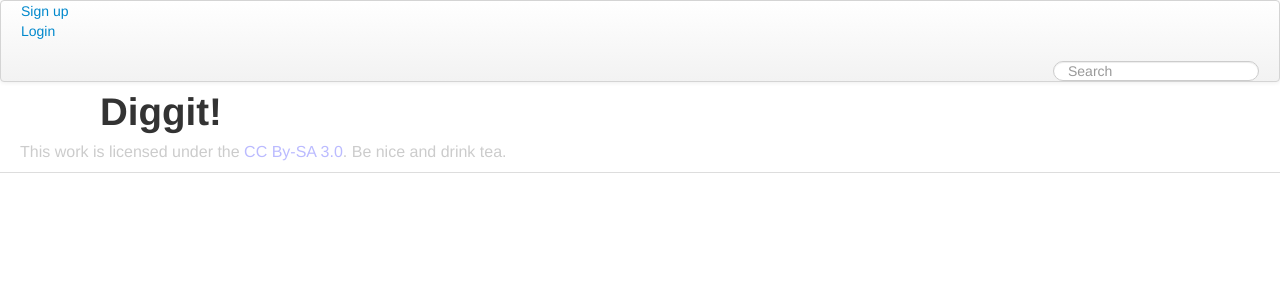
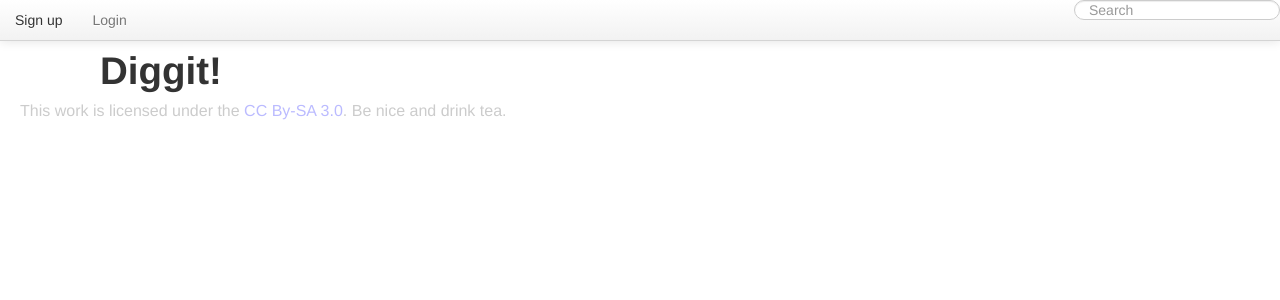
Before and after one commit to viennalabs/diggit, a Django app: page / in a window 1280 px wide. Shown: the top 300 px of the page. Run offline with Django 3.2, Linux system fonts and the light colour scheme; data that the repository does not hold is empty.

Commit message:
enough css. back to hacking.

```diff
--- a/diggit/templates/base.html
+++ b/diggit/templates/base.html
@@ -36,12 +36,16 @@
         .footer a {
             color: #bbbbff;
         }
+        .searchbar {
+        	padding-bottom: 10px
+        }
+
 	</style>
 </head>
 
 <body>
 
-	<div class="nav-tabs header">
+	<div class="navbar navbar-fixed-top">
 		<div class="navbar-inner container-fluid nav-elements">
 
 			{% if user.is_authenticated %}
@@ -52,11 +56,11 @@
 			<li><a href="{% url 'login' %}">Login</a></li>
 			</ul>
 			{% endif %}
-			<span class="searchbar">
+			<form class="searchbar">
 				<input type="text" class="search-query pull-right" placeholder="Search" id="searchbar">
-			</span>
+			</form>
 
-	</div>
+		</div>
 	<div class="offset1">
 		<h1 class="">Diggit!</h1>
 		{% block content %}
```
